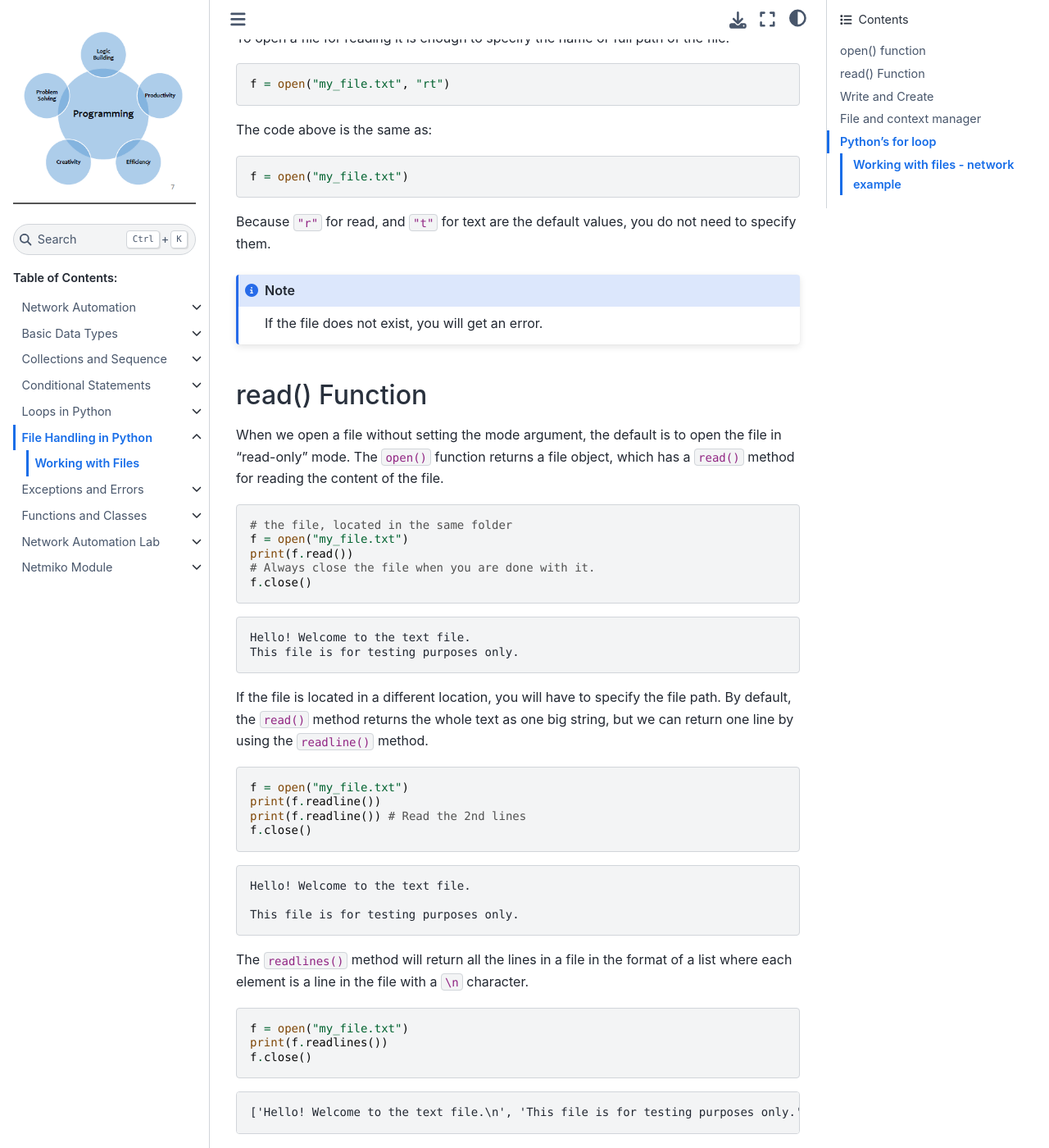
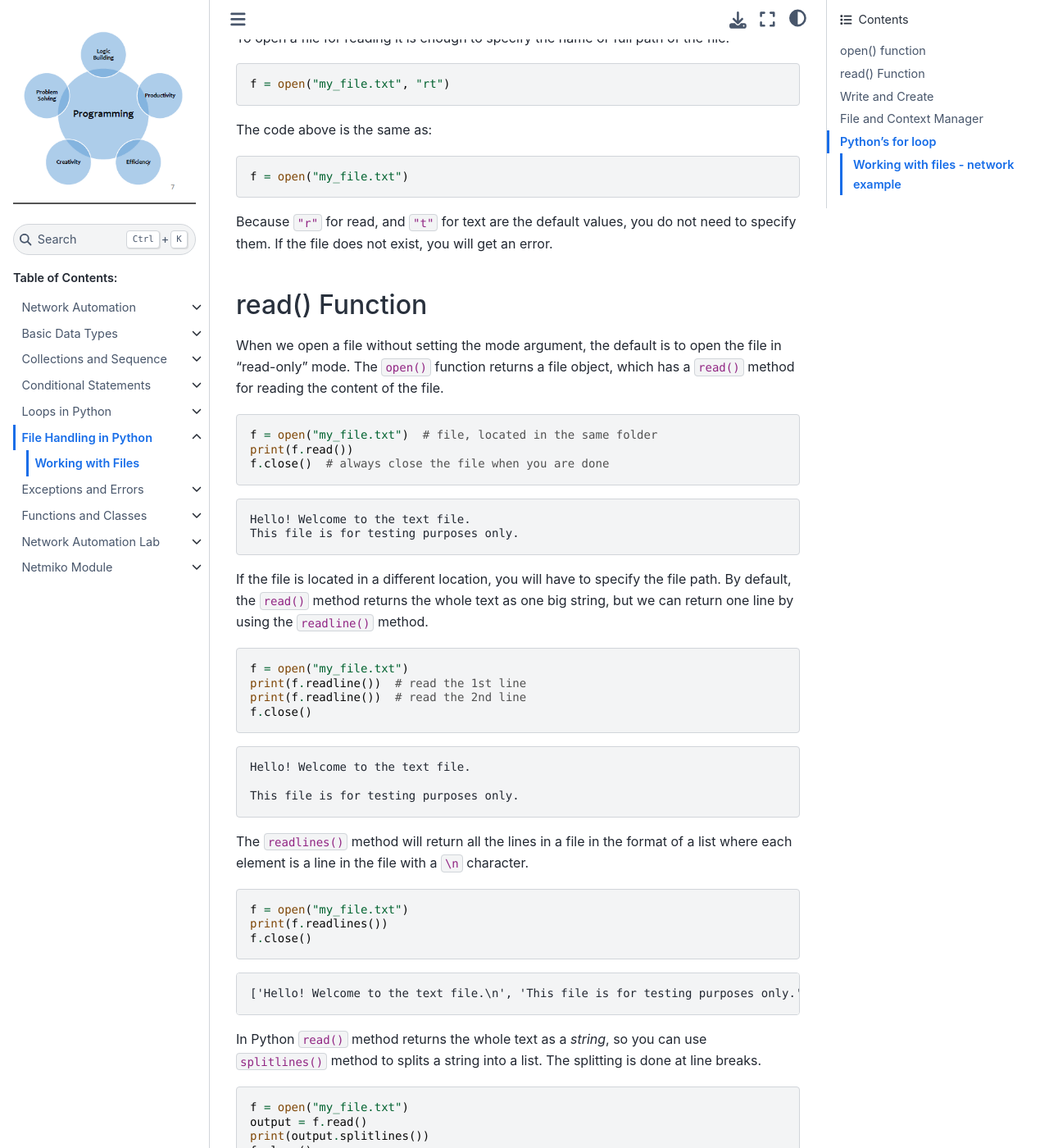
Before and after one commit to sydasif/python-book, a Sphinx documentation site: the page built from docs/source/06_file-handling/01_file.md, in a window 1280 px wide and 1400 px high, scrolled down 782 px. Shown: the whole window at 82% size. Built offline with Sphinx 7.4.7 and the Sphinx Book theme 1.1.4, drawn with Linux system fonts in a browser that asks for light colours; some of the changed text lies outside the part shown.

Commit message:
update ch06

````diff
--- a/docs/source/06_file-handling/01_file.md
+++ b/docs/source/06_file-handling/01_file.md
@@ -33,22 +33,16 @@
 f = open("my_file.txt")
 ```
 
-Because `"r"` for read, and `"t"` for text are the default values, you do not need to specify them.
-
-```{Note}
-If the file does not exist, you will get an error.
-```
+Because `"r"` for read, and `"t"` for text are the default values, you do not need to specify them. If the file does not exist, you will get an error.
 
 ## read() Function
 
 When we open a file without setting the mode argument, the default is to open the file in “read-only” mode. The `open()` function returns a file object, which has a `read()` method for reading the content of the file.
 
 ```py
-# the file, located in the same folder
-f = open("my_file.txt")
+f = open("my_file.txt")  # file, located in the same folder
 print(f.read())
-# Always close the file when you are done with it.
-f.close()
+f.close()  # always close the file when you are done
 ```
 
 ```console
@@ -60,8 +54,8 @@
 
 ```py
 f = open("my_file.txt")
-print(f.readline())
-print(f.readline()) # Read the 2nd lines
+print(f.readline())  # read the 1st line
+print(f.readline())  # read the 2nd line
 f.close()
 ```
 
@@ -119,13 +111,11 @@
 ```
 
 ```py
-# the "w" method will overwrite the entire file.
-f = open("my_file.txt", "w")
+f = open("my_file.txt", "w")  # the "w" method will overwrite the entire file
 f.write("I have deleted the all content!")
 f.close()
 
-# Read the file after the write
-f = open("my_file.txt")
+f = open("my_file.txt")  # read the file after the write
 print(f.read())
 f.close()
 ```
````
Also changed, not shown: other parts of docs/source/06_file-handling/01_file.md (+11 -13 lines).
